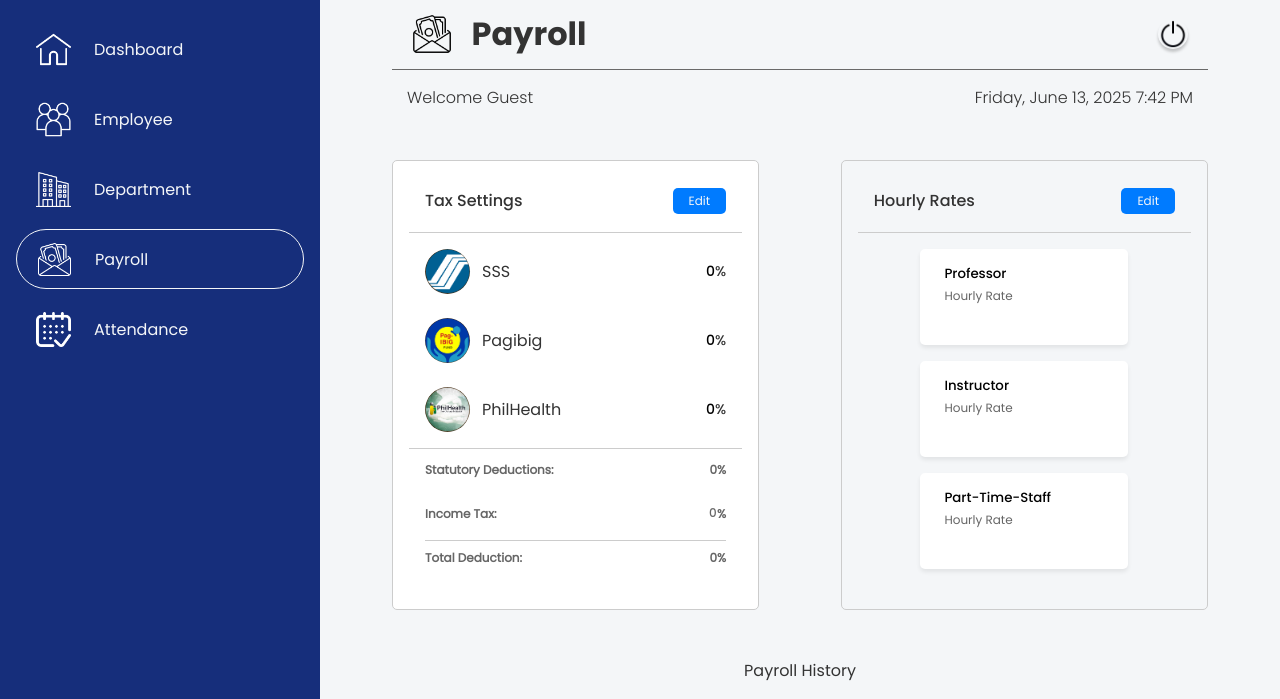
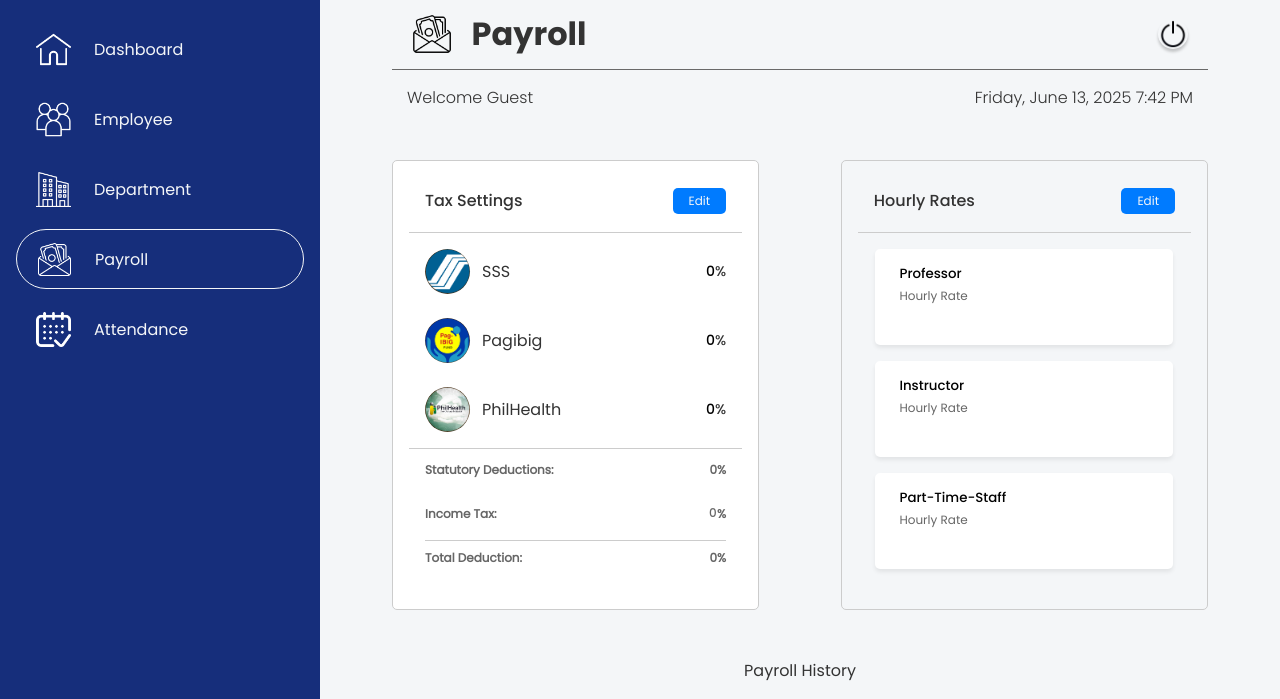
Before and after one commit to Jahmiebelle/Accounting-Management-System, a PHP site: page /Dashboard/admin/admin_payroll.php in a window 1280 px wide. Shown: the part 81-780 px from the top of the page. Run offline with PHP 8.4, Linux system fonts and the light colour scheme; data comes from the database, SQL or seed files in the repository; data that the repository does not hold is empty; some libraries are stand-ins or nearby versions.

Commit message:
update admin_payroll.css

```diff
--- a/AccountingSys/Styles/admin_payroll.css
+++ b/AccountingSys/Styles/admin_payroll.css
@@ -852,6 +852,7 @@ h4 {
   display: flex;
   height: 5rem;
   width: 10rem;
+  min-width: 75%;
   border-radius: 5px;
   background-color: #ffffff;
   padding: 0.5rem 1.5rem;
```
